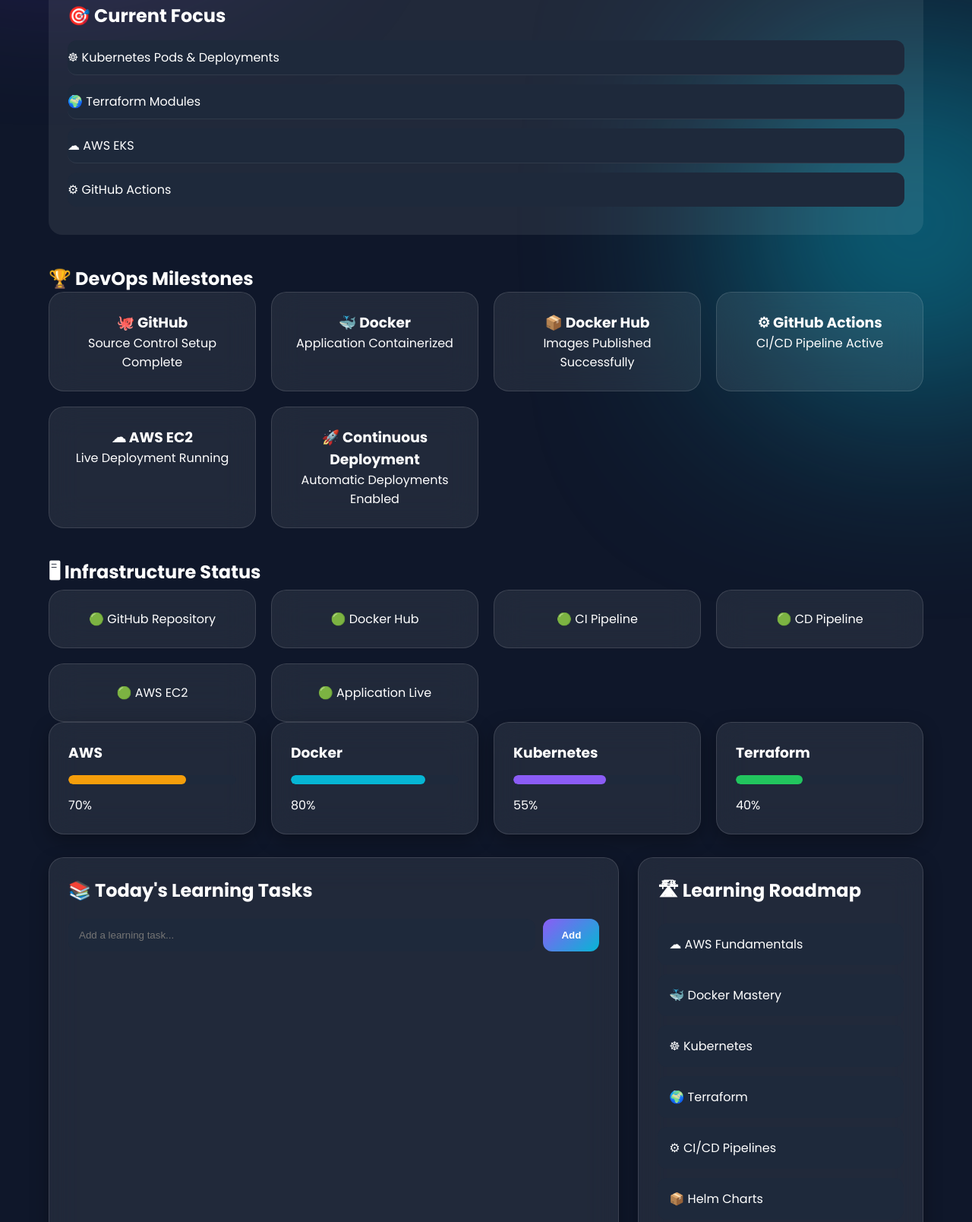
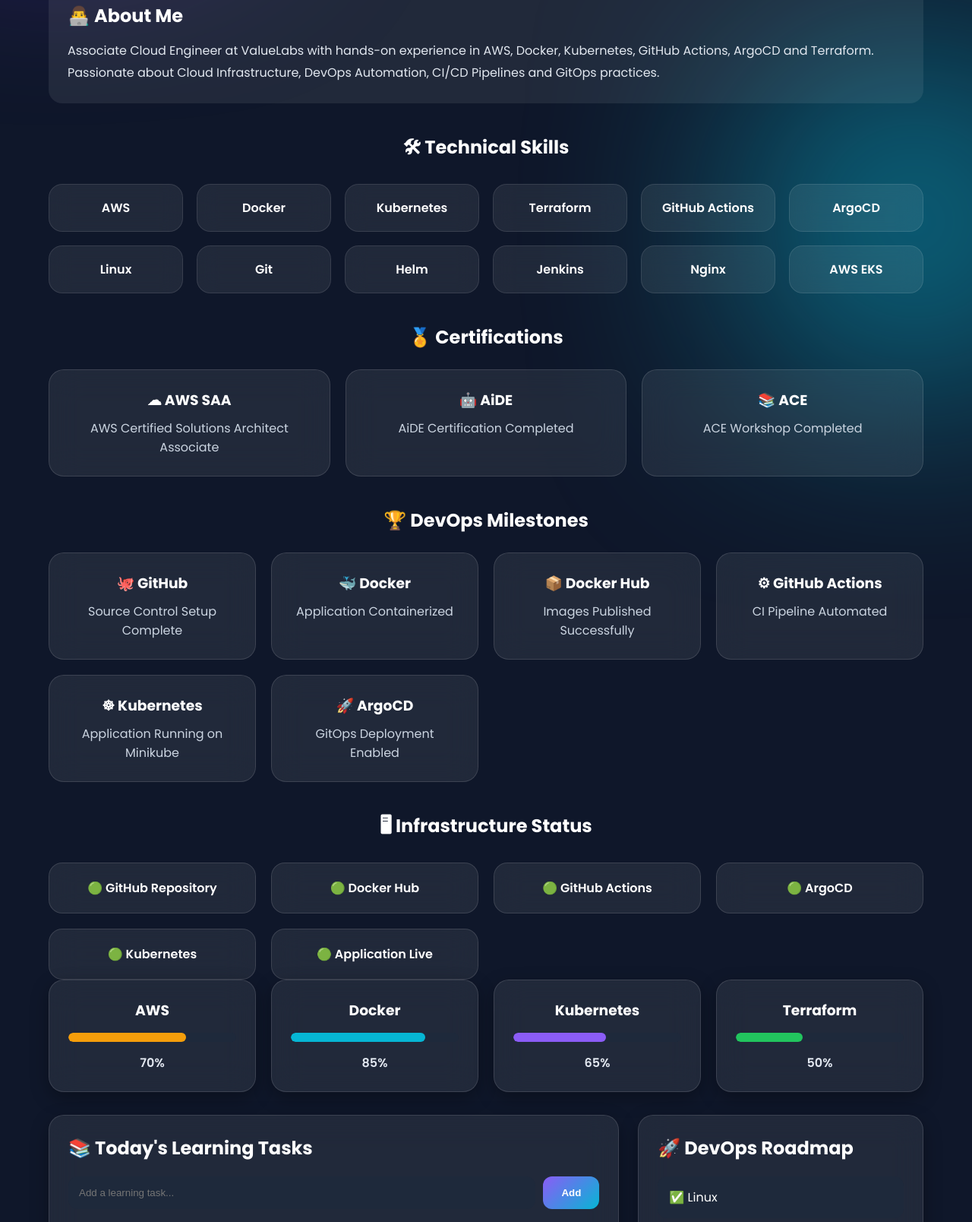
Before and after one commit to Raj25522/devops-cloud-learning-dashboard, a plain HTML site: page index.html in a window 1280 px wide. Shown: the part 434-2042 px from the top of the page at 76% size. Drawn offline with Linux system fonts and the light colour scheme.

Commit message:
feat: add portfolio sections and enhanced UI

```diff
--- a/index.html
+++ b/index.html
@@ -4,8 +4,7 @@
 <head>
     <meta charset="UTF-8">
     <meta name="viewport" content="width=device-width, initial-scale=1.0">
-
-    <title>🚀 Satish DevOps Cloud Dashboard</title>
+    <title>🚀 Satish DevOps Portfolio</title>
 
     <link rel="preconnect" href="https://fonts.googleapis.com">
     <link rel="preconnect" href="https://fonts.gstatic.com" crossorigin>
@@ -27,12 +26,12 @@
 
         <header>
 
-            <h1>🚀 Satish's DevOps & Cloud Learning Dashboard</h1>
+            <h1>🚀 Satish DevOps Portfolio</h1>
 
-            <p>Road to AWS + DevOps Engineer</p>
+            <p>Cloud & DevOps Engineer | AWS Certified Solutions Architect Associate</p>
 
             <div class="achievement-banner">
-                🚀 Dockerized | ☁ AWS Ready | ⚙ CI/CD Enabled
+                ☁ AWS | 🐳 Docker | ☸ Kubernetes | 🚀 ArgoCD
             </div>
 
             <div class="hero-stats">
@@ -56,18 +55,71 @@
 
         </header>
 
-        <!-- CURRENT FOCUS -->
+        <!-- ABOUT -->
 
         <section class="current-focus">
 
-            <h2>🎯 Current Focus</h2>
+            <h2>👨‍💻 About Me</h2>
 
-            <ul>
-                <li>☸ Kubernetes Pods & Deployments</li>
-                <li>🌍 Terraform Modules</li>
-                <li>☁ AWS EKS</li>
-                <li>⚙ GitHub Actions</li>
-            </ul>
+            <p>
+                Associate Cloud Engineer at ValueLabs with hands-on experience
+                in AWS, Docker, Kubernetes, GitHub Actions, ArgoCD and Terraform.
+
+                Passionate about Cloud Infrastructure, DevOps Automation,
+                CI/CD Pipelines and GitOps practices.
+            </p>
+
+        </section>
+
+        <!-- SKILLS -->
+
+        <section class="skills-section">
+
+            <h2>🛠 Technical Skills</h2>
+
+            <div class="skills-grid">
+
+                <div class="skill-card">AWS</div>
+                <div class="skill-card">Docker</div>
+                <div class="skill-card">Kubernetes</div>
+                <div class="skill-card">Terraform</div>
+                <div class="skill-card">GitHub Actions</div>
+                <div class="skill-card">ArgoCD</div>
+                <div class="skill-card">Linux</div>
+                <div class="skill-card">Git</div>
+                <div class="skill-card">Helm</div>
+                <div class="skill-card">Jenkins</div>
+                <div class="skill-card">Nginx</div>
+                <div class="skill-card">AWS EKS</div>
+
+            </div>
+
+        </section>
+
+        <!-- CERTIFICATIONS -->
+
+        <section class="achievement-section">
+
+            <h2>🏅 Certifications</h2>
+
+            <div class="achievement-grid">
+
+                <div class="achievement-card">
+                    <h3>☁ AWS SAA</h3>
+                    <p>AWS Certified Solutions Architect Associate</p>
+                </div>
+
+                <div class="achievement-card">
+                    <h3>🤖 AiDE</h3>
+                    <p>AiDE Certification Completed</p>
+                </div>
+
+                <div class="achievement-card">
+                    <h3>📚 ACE</h3>
+                    <p>ACE Workshop Completed</p>
+                </div>
+
+            </div>
 
         </section>
 
@@ -96,24 +148,24 @@
 
                 <div class="achievement-card">
                     <h3>⚙ GitHub Actions</h3>
-                    <p>CI/CD Pipeline Active</p>
+                    <p>CI Pipeline Automated</p>
                 </div>
 
                 <div class="achievement-card">
-                    <h3>☁ AWS EC2</h3>
-                    <p>Live Deployment Running</p>
+                    <h3>☸ Kubernetes</h3>
+                    <p>Application Running on Minikube</p>
                 </div>
 
                 <div class="achievement-card">
-                    <h3>🚀 Continuous Deployment</h3>
-                    <p>Automatic Deployments Enabled</p>
+                    <h3>🚀 ArgoCD</h3>
+                    <p>GitOps Deployment Enabled</p>
                 </div>
 
             </div>
 
         </section>
 
-        <!-- INFRASTRUCTURE STATUS -->
+        <!-- INFRA STATUS -->
 
         <section class="infra-status">
 
@@ -121,29 +173,12 @@
 
             <div class="status-grid">
 
-                <div class="status-card">
-                    🟢 GitHub Repository
-                </div>
-
-                <div class="status-card">
-                    🟢 Docker Hub
-                </div>
-
-                <div class="status-card">
-                    🟢 CI Pipeline
-                </div>
-
-                <div class="status-card">
-                    🟢 CD Pipeline
-                </div>
-
-                <div class="status-card">
-                    🟢 AWS EC2
-                </div>
-
-                <div class="status-card">
-                    🟢 Application Live
-                </div>
+                <div class="status-card">🟢 GitHub Repository</div>
+                <div class="status-card">🟢 Docker Hub</div>
+                <div class="status-card">🟢 GitHub Actions</div>
+                <div class="status-card">🟢 ArgoCD</div>
+                <div class="status-card">🟢 Kubernetes</div>
+                <div class="status-card">🟢 Application Live</div>
 
             </div>
 
@@ -166,7 +201,7 @@
                 <div class="progress">
                     <div class="fill docker"></div>
                 </div>
-                <span>80%</span>
+                <span>85%</span>
             </div>
 
             <div class="card stat-card">
@@ -174,7 +209,7 @@
                 <div class="progress">
                     <div class="fill k8s"></div>
                 </div>
-                <span>55%</span>
+                <span>65%</span>
             </div>
 
             <div class="card stat-card">
@@ -182,7 +217,7 @@
                 <div class="progress">
                     <div class="fill terraform"></div>
                 </div>
-                <span>40%</span>
+                <span>50%</span>
             </div>
 
         </section>
@@ -197,15 +232,11 @@
 
                 <div class="task-input">
 
-                    <input
-                        type="text"
-                        id="taskInput"
-                        placeholder="Add a learning task..."
-                    >
+                    <input type="text"
+                           id="taskInput"
+                           placeholder="Add a learning task...">
 
-                    <button id="addBtn">
-                        Add
-                    </button>
+                    <button id="addBtn">Add</button>
 
                 </div>
 
@@ -215,34 +246,48 @@
 
             <div class="card roadmap">
 
-                <h2>🛣 Learning Roadmap</h2>
+                <h2>🚀 DevOps Roadmap</h2>
 
-                <div class="roadmap-item">
-                    ☁ AWS Fundamentals
+                <div class="roadmap-item">✅ Linux</div>
+                <div class="roadmap-item">✅ Git</div>
+                <div class="roadmap-item">✅ Docker</div>
+                <div class="roadmap-item">✅ AWS</div>
+                <div class="roadmap-item">🔄 Kubernetes</div>
+                <div class="roadmap-item">🔄 Terraform</div>
+                <div class="roadmap-item">🔄 ArgoCD</div>
+                <div class="roadmap-item">⏳ Helm</div>
+                <div class="roadmap-item">⏳ AWS EKS</div>
+
+            </div>
+
+        </section>
+
+        <!-- LIVE STATUS -->
+
+        <section class="achievement-section">
+
+            <h2>⚡ Live DevOps Status</h2>
+
+            <div class="achievement-grid">
+
+                <div class="achievement-card">
+                    <h3>GitHub Actions</h3>
+                    <p>✅ Running</p>
                 </div>
 
-                <div class="roadmap-item">
-                    🐳 Docker Mastery
+                <div class="achievement-card">
+                    <h3>Docker Hub</h3>
+                    <p>✅ Connected</p>
                 </div>
 
-                <div class="roadmap-item">
-                    ☸ Kubernetes
+                <div class="achievement-card">
+                    <h3>ArgoCD</h3>
+                    <p>✅ Synced</p>
                 </div>
 
-                <div class="roadmap-item">
-                    🌍 Terraform
-                </div>
-
-                <div class="roadmap-item">
-                    ⚙ CI/CD Pipelines
-                </div>
-
-                <div class="roadmap-item">
-                    📦 Helm Charts
-                </div>
-
-                <div class="roadmap-item">
-                    ☁ AWS EKS
+                <div class="achievement-card">
+                    <h3>Kubernetes</h3>
+                    <p>✅ Running</p>
                 </div>
 
             </div>
--- a/style.css
+++ b/style.css
@@ -317,3 +317,199 @@
 .status-card:hover{
     transform:translateY(-6px);
 }
+/* ==========================
+   ABOUT SECTION
+========================== */
+
+.current-focus p{
+    color:#e2e8f0;
+    line-height:1.8;
+    font-size:1rem;
+}
+
+/* ==========================
+   SKILLS SECTION
+========================== */
+
+.skills-section{
+    margin-top:40px;
+    margin-bottom:40px;
+}
+
+.skills-section h2{
+    text-align:center;
+    margin-bottom:25px;
+}
+
+.skills-grid{
+    display:grid;
+    grid-template-columns:repeat(auto-fit,minmax(160px,1fr));
+    gap:18px;
+}
+
+.skill-card{
+    background:rgba(255,255,255,0.08);
+    backdrop-filter:blur(15px);
+    border:1px solid rgba(255,255,255,0.1);
+    border-radius:18px;
+    padding:18px;
+    text-align:center;
+    font-weight:600;
+    transition:0.3s;
+    cursor:pointer;
+}
+
+.skill-card:hover{
+    transform:translateY(-6px);
+    box-shadow:0 10px 20px rgba(0,0,0,.3);
+}
+
+/* ==========================
+   CERTIFICATION & STATUS
+========================== */
+
+.achievement-section{
+    margin-top:40px;
+}
+
+.achievement-section h2{
+    text-align:center;
+    margin-bottom:25px;
+}
+
+.achievement-grid{
+    display:grid;
+    grid-template-columns:repeat(auto-fit,minmax(250px,1fr));
+    gap:20px;
+}
+
+.achievement-card{
+    background:rgba(255,255,255,0.08);
+    backdrop-filter:blur(20px);
+    border:1px solid rgba(255,255,255,0.12);
+    border-radius:20px;
+    padding:25px;
+    text-align:center;
+    transition:.3s;
+}
+
+.achievement-card:hover{
+    transform:translateY(-6px);
+    box-shadow:0 10px 25px rgba(0,0,0,.3);
+}
+
+.achievement-card h3{
+    margin-bottom:10px;
+    color:#ffffff;
+}
+
+.achievement-card p{
+    color:#cbd5e1;
+}
+
+/* ==========================
+   INFRASTRUCTURE STATUS
+========================== */
+
+.infra-status{
+    margin-top:40px;
+}
+
+.infra-status h2{
+    text-align:center;
+    margin-bottom:25px;
+}
+
+.status-grid{
+    display:grid;
+    grid-template-columns:repeat(auto-fit,minmax(220px,1fr));
+    gap:20px;
+}
+
+.status-card{
+    background:rgba(255,255,255,0.08);
+    backdrop-filter:blur(20px);
+    border:1px solid rgba(255,255,255,0.12);
+    border-radius:18px;
+    padding:20px;
+    text-align:center;
+    transition:.3s;
+    font-weight:600;
+}
+
+.status-card:hover{
+    transform:translateY(-5px);
+}
+
+/* ==========================
+   STAT CARDS
+========================== */
+
+.stat-card{
+    text-align:center;
+}
+
+.stat-card h3{
+    margin-bottom:10px;
+}
+
+.stat-card span{
+    font-weight:600;
+    color:#e2e8f0;
+}
+
+/* ==========================
+   SCROLLBAR
+========================== */
+
+::-webkit-scrollbar{
+    width:10px;
+}
+
+::-webkit-scrollbar-track{
+    background:#0f172a;
+}
+
+::-webkit-scrollbar-thumb{
+    background:#8b5cf6;
+    border-radius:10px;
+}
+
+::-webkit-scrollbar-thumb:hover{
+    background:#06b6d4;
+}
+
+/* ==========================
+   RESPONSIVE DESIGN
+========================== */
+
+@media(max-width:768px){
+
+    .hero-card{
+        width:100%;
+    }
+
+    .skills-grid{
+        grid-template-columns:repeat(2,1fr);
+    }
+
+    .achievement-grid{
+        grid-template-columns:1fr;
+    }
+
+    .status-grid{
+        grid-template-columns:1fr;
+    }
+
+    .task-input{
+        flex-direction:column;
+    }
+
+    button{
+        width:100%;
+    }
+
+    .container{
+        width:95%;
+    }
+}
```
Also changed, not shown: 1 other file.
